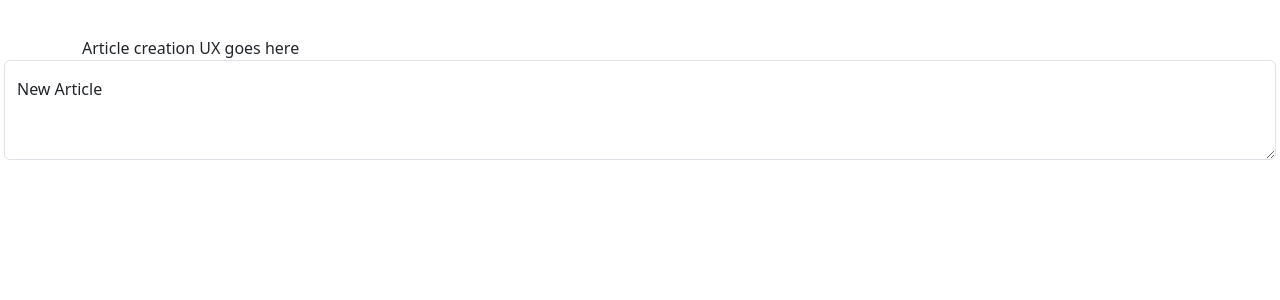
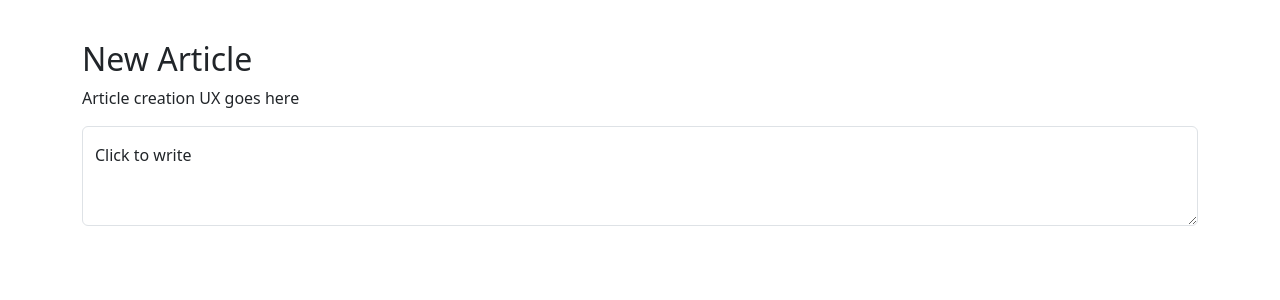
Before and after one commit to Bratah123/TheOrangeOnion, a Flask app: template src/templates/new_article.html in a window 1280 px wide. Shown: the part 56-356 px from the top of the page. Run offline with Flask 3, Linux system fonts and the light colour scheme; the template is opened without the code that fills it, so the values that code supplies are empty; parts of the project's set-up code (start-up, migrations or seed data) failed here and were passed over.

Commit message:
added to new_article page

```diff
--- a/src/templates/new_article.html
+++ b/src/templates/new_article.html
@@ -1,9 +1,17 @@
 {% extends "base.html" %}
 {% block title %}Create New Article - The Orange Onion{% endblock %}
 {% block content %}
+<div class="container-lg">
+  <div class="row row-cols-1 gy-3">
+    <div class="col">
+      <h2 class="mt-1">New Article</h2>
+    </div>
+
 <div class="container-lg">Article creation UX goes here</div>
+<div class="col">
 <div class="form-floating">
+
     <textarea class="form-control" placeholder="Leave a comment here" id="floatingTextarea2" style="height: 100px"></textarea>
-    <label for="floatingTextarea2">New Article</label>
+    <label for="floatingTextarea2">Click to write</label>
   </div>
 {% endblock %}
--- a/src/wsgi.py
+++ b/src/wsgi.py
@@ -43,10 +43,10 @@ def perform_logout():
     return render_template("index.html", login_status=False)
 
 
-@app.route("/new-article")
+@app.route("/new_article")
 def new_article():
     is_logged_in = True
-    return render_template("new-article.html", login_status=is_logged_in)
+    return render_template("new_article.html", login_status=is_logged_in)
 
 
 @app.route("/read/<article_id>")
@@ -55,6 +55,7 @@ def article_page(article_id):
     return "Lorem Ipsum!"
 
 
+
 if __name__ == '__main__':
     log.info(f"Starting Flask server on port {PORT}")
     app.run(host="0.0.0.0", port=4040, debug=True)
```
